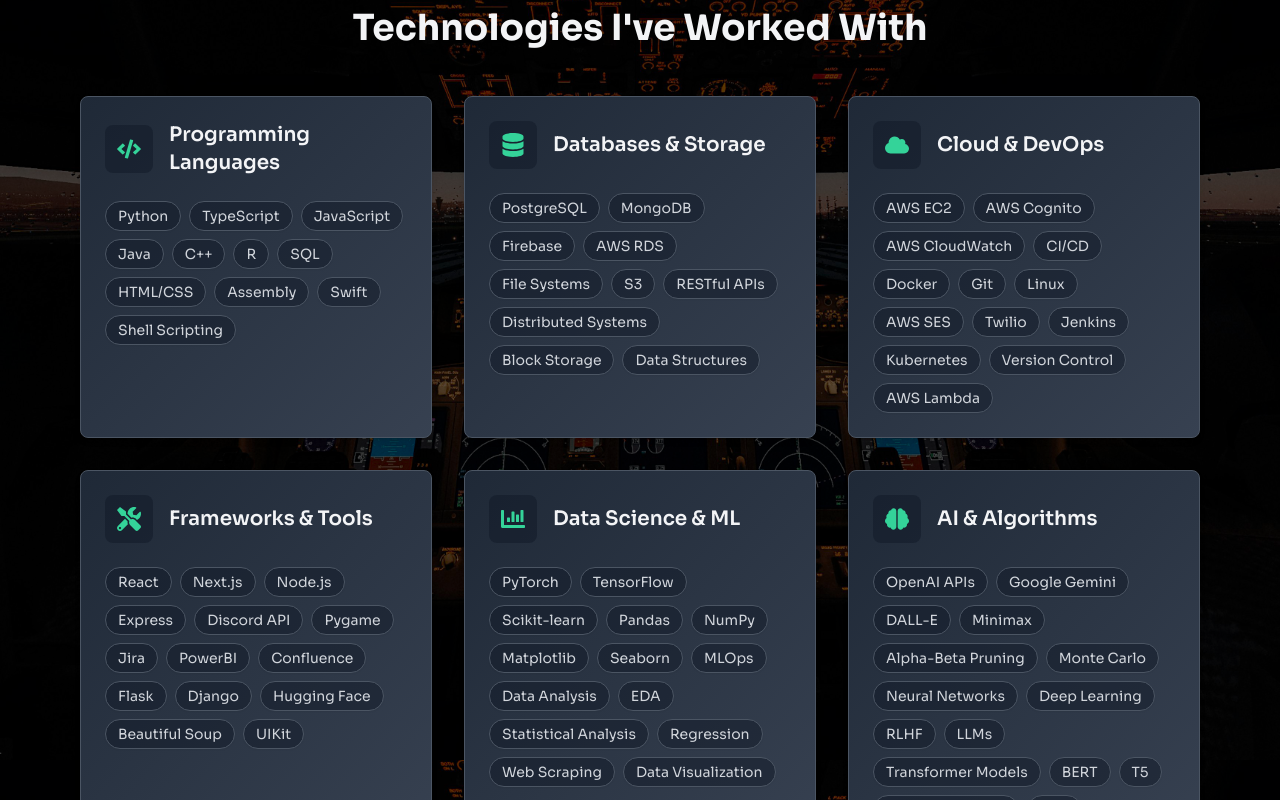
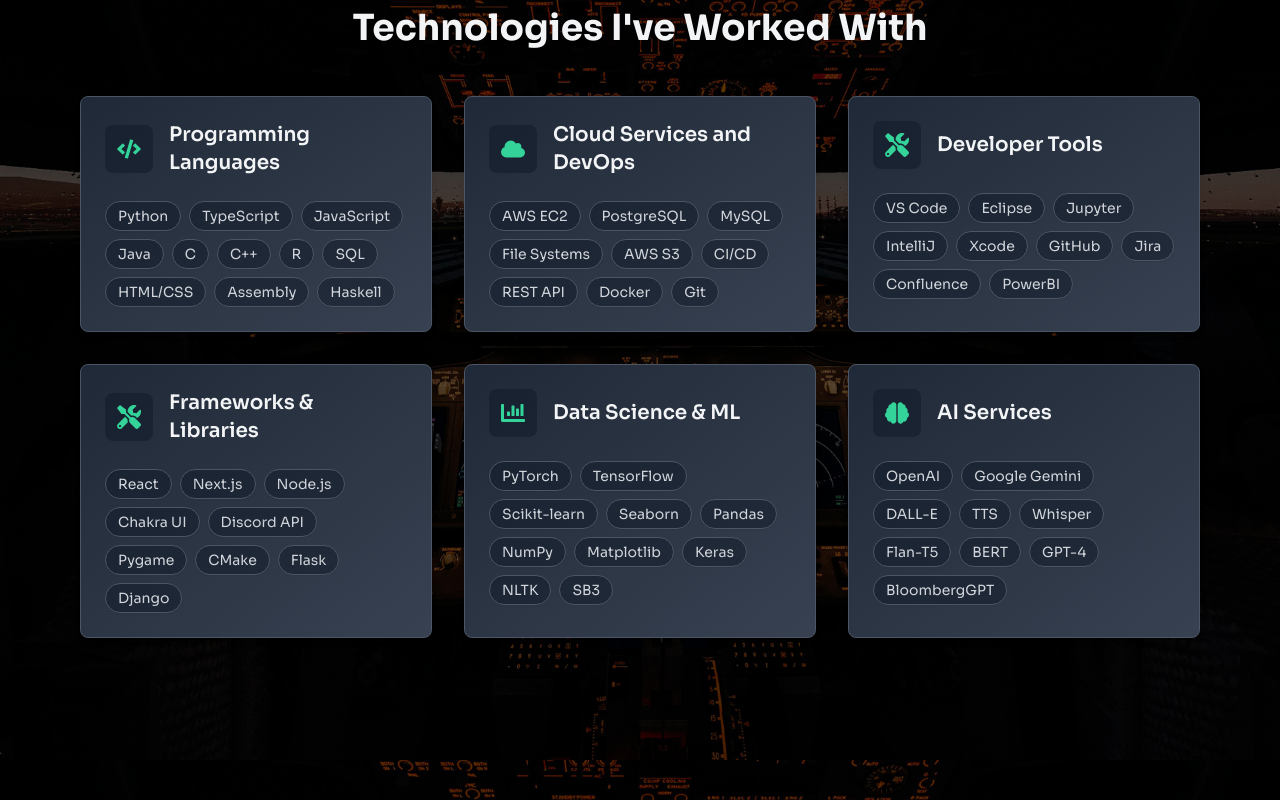
Before and after one commit to aadhilmsyed/portfolio, a Next.js app: page / in a window 1280 px wide. Shown: the part 1640-2440 px from the top of the page. Built offline with nearby package versions, Linux system fonts and the light colour scheme.

Commit message:
Update Skills Section

```diff
--- a/src/components/Skills.tsx
+++ b/src/components/Skills.tsx
@@ -1,6 +1,6 @@
 'use client'
 
-import { FaCode, FaDatabase, FaTools, FaChartBar, FaCloud, FaBrain } from 'react-icons/fa'
+import { FaCode, FaTools, FaChartBar, FaCloud, FaBrain } from 'react-icons/fa'
 import { motion, useScroll, useTransform } from 'framer-motion'
 import { useRef } from 'react'
 
@@ -11,7 +11,6 @@
     offset: ["start end", "end start"]
   })
 
-  // Create transforms for different elements
   const opacity = useTransform(scrollYProgress, [0, 0.2, 0.9, 1], [0, 1, 1, 0])
   const y = useTransform(scrollYProgress, [0, 0.2, 0.9, 1], [100, 0, 0, -100])
   const scale = useTransform(scrollYProgress, [0, 0.2, 0.9, 1], [0.8, 1, 1, 0.8])
@@ -21,61 +20,54 @@
       icon: <FaCode className="w-6 h-6" />,
       title: "Programming Languages",
       items: [
-        "Python", "TypeScript", "JavaScript", "Java",
-        "C++", "R", "SQL", "HTML/CSS", "Assembly",
-        "Swift", "Shell Scripting"
+        "Python", "TypeScript", "JavaScript",
+        "Java", "C", "C++", "R", "SQL",
+        "HTML/CSS", "Assembly", "Haskell"
       ]
     },
-    databases: {
-      icon: <FaDatabase className="w-6 h-6" />,
-      title: "Databases & Storage",
+    cloudServicesAndDevOps: {
+      icon: <FaCloud className="w-6 h-6" />,
+      title: "Cloud Services and DevOps",
       items: [
-        "PostgreSQL", "MongoDB", "Firebase",
-        "AWS RDS", "File Systems", "S3",
-        "RESTful APIs", "Distributed Systems",
-        "Block Storage", "Data Structures"
+        "AWS EC2", "PostgreSQL", "MySQL",
+        "File Systems", "AWS S3", "CI/CD",
+        "REST API", "Docker", "Git"
       ]
     },
-    cloud: {
-      icon: <FaCloud className="w-6 h-6" />,
-      title: "Cloud & DevOps",
+    programmingTools: {
+      icon: <FaTools className="w-6 h-6" />,
+      title: "Developer Tools",
       items: [
-        "AWS EC2", "AWS Cognito", "AWS CloudWatch",
-        "CI/CD", "Docker", "Git", "Linux",
-        "AWS SES", "Twilio", "Jenkins", "Kubernetes",
-        "Version Control", "AWS Lambda"
+        "VS Code", "Eclipse", "Jupyter",
+        "IntelliJ", "Xcode", "GitHub", "Jira",
+        "Confluence", "PowerBI"
       ]
     },
     frameworks: {
       icon: <FaTools className="w-6 h-6" />,
-      title: "Frameworks & Tools",
+      title: "Frameworks & Libraries",
       items: [
-        "React", "Next.js", "Node.js", "Express",
-        "Discord API", "Pygame", "Jira", "PowerBI",
-        "Confluence", "Flask", "Django", "Hugging Face",
-        "Beautiful Soup", "UIKit"
+        "React", "Next.js", "Node.js", "Chakra UI",
+        "Discord API", "Pygame", "CMake",
+        "Flask", "Django"
       ]
     },
     datascience: {
       icon: <FaChartBar className="w-6 h-6" />,
       title: "Data Science & ML",
       items: [
-        "PyTorch", "TensorFlow", "Scikit-learn",
-        "Pandas", "NumPy", "Matplotlib", "Seaborn",
-        "MLOps", "Data Analysis", "EDA",
-        "Statistical Analysis", "Regression",
-        "Web Scraping", "Data Visualization"
+        "PyTorch", "TensorFlow", "Scikit-learn", "Seaborn",
+        "Pandas", "NumPy", "Matplotlib",
+        "Keras", "NLTK", "SB3"
       ]
     },
     ai: {
       icon: <FaBrain className="w-6 h-6" />,
-      title: "AI & Algorithms",
+      title: "AI Services",
       items: [
-        "OpenAI APIs", "Google Gemini", "DALL-E",
-        "Minimax", "Alpha-Beta Pruning", "Monte Carlo",
-        "Neural Networks", "Deep Learning", "RLHF",
-        "LLMs", "Transformer Models", "BERT", "T5",
-        "Computer Vision", "NLP"
+        "OpenAI", "Google Gemini",
+        "DALL-E", "TTS", "Whisper", "Flan-T5",
+        "BERT", "GPT-4", "BloombergGPT"
       ]
     }
   }
```
